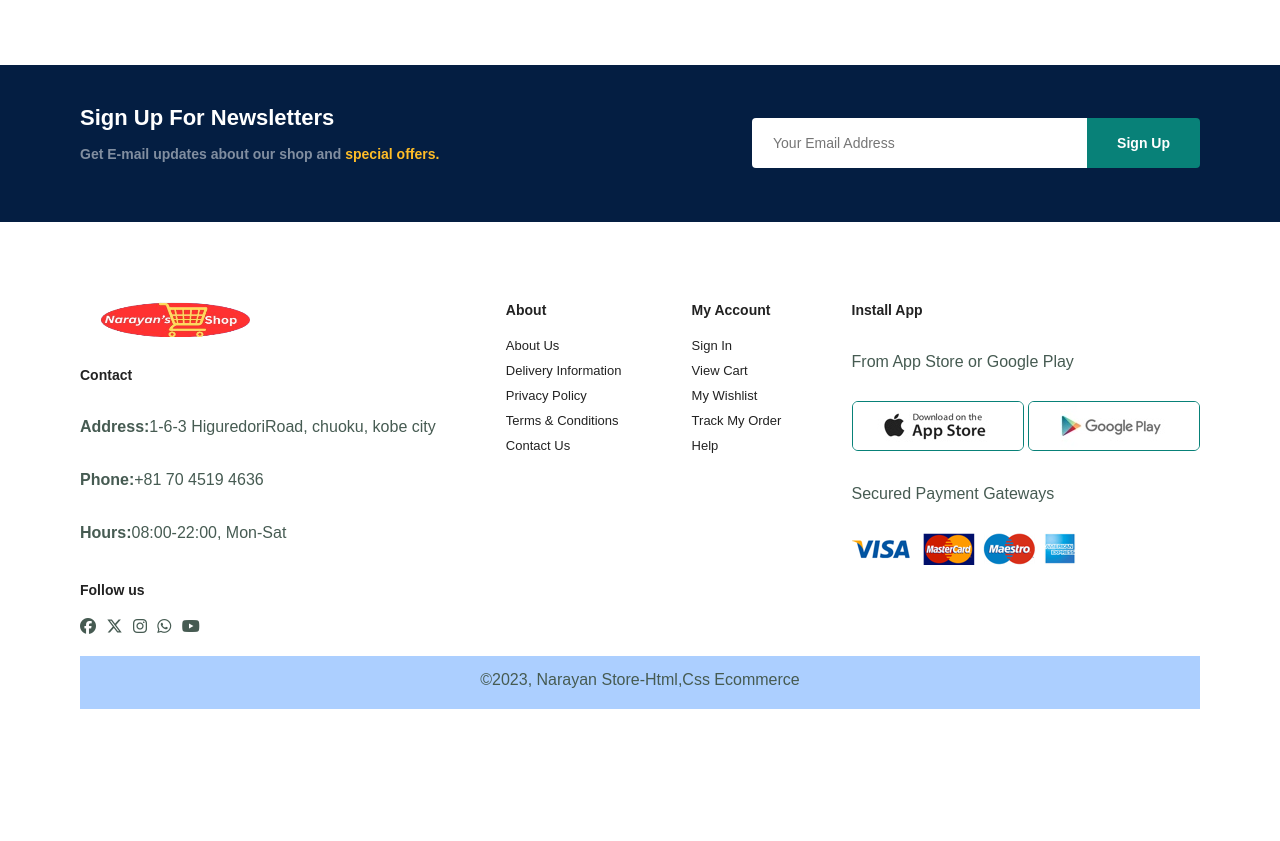
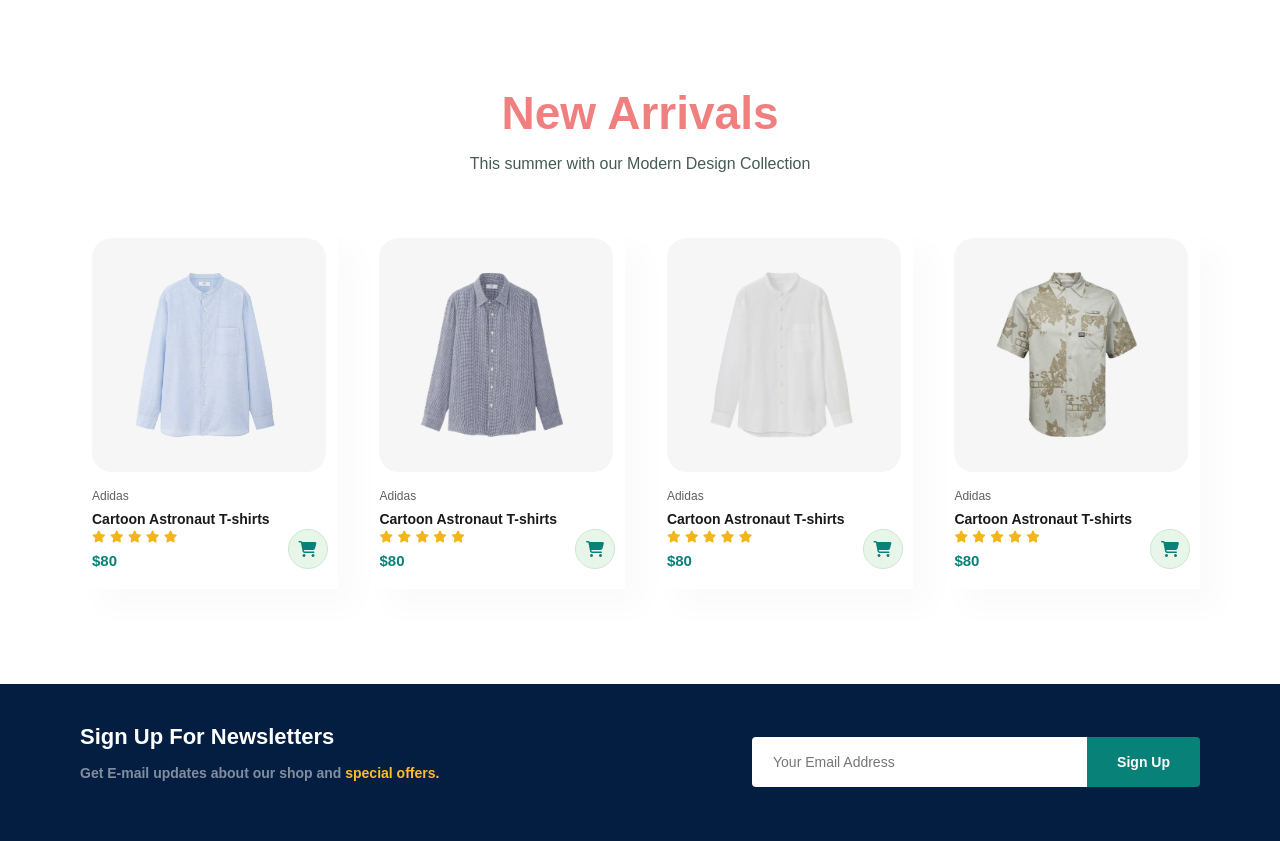
Before and after one commit to BhattaraiNarayan/Ecommerce_Website, a plain HTML site: page productseach.html in a window 1280 px wide. Shown: the part 739-1580 px from the top of the page. Before the commit the page ends 1488 px from the top, so only its background shows below. Drawn offline with Linux system fonts and the light colour scheme.

Commit message:
simle change

```diff
--- a/productseach.html
+++ b/productseach.html
@@ -64,6 +64,81 @@
                 <span>The wollen t-shirt is very comfortable to wear.Anyone who wish to wear this product can try a sample one.Let's try the t-shirt.if you fill comfort then you can try this one for long time.if you fill comfort then you can try this one for long time.if you fill comfort then you can try this one for long time.if you fill comfort then you can try this one for long time.if you fill comfort then you can try this one for long time.if you fill comfort then you can try this one for long time.</span>
                      </div>
             </section>
+
+             <section id="product1" class="section-p1">
+                <h2>New Arrivals</h2>
+                <p>This summer with our Modern Design Collection</p>
+                <div class="pro-container">
+                    <div class="pro">
+                        <img src="assets/product/n1.jpg" alt="">
+                        <div class="desc">
+                            <span>Adidas</span>
+                            <h5>Cartoon Astronaut T-shirts</h5>
+                            <div class="star">
+                                <i class="fa-solid fa-star"></i>
+                                <i class="fa-solid fa-star"></i>
+                                <i class="fa-solid fa-star"></i>
+                                <i class="fa-solid fa-star"></i>
+                                <i class="fa-solid fa-star"></i>
+                            </div>
+                            <h4>$80</h4>
+                        </div>
+                        <a href=""><i class="fa-solid fa-cart-shopping"></i></a>
+                    </div>
+
+                    <div class="pro">
+                        <img src="assets/product/n2.jpg" alt="">
+                        <div class="desc">
+                            <span>Adidas</span>
+                            <h5>Cartoon Astronaut T-shirts</h5>
+                            <div class="star">
+                                <i class="fa-solid fa-star"></i>
+                                <i class="fa-solid fa-star"></i>
+                                <i class="fa-solid fa-star"></i>
+                                <i class="fa-solid fa-star"></i>
+                                <i class="fa-solid fa-star"></i>
+                            </div>
+                            <h4>$80</h4>
+                        </div>
+                        <a href=""><i class="fa-solid fa-cart-shopping"></i></a>
+                    </div>
+
+                    <div class="pro">
+                        <img src="assets/product/n3.jpg" alt="">
+                        <div class="desc">
+                            <span>Adidas</span>
+                            <h5>Cartoon Astronaut T-shirts</h5>
+                            <div class="star">
+                                <i class="fa-solid fa-star"></i>
+                                <i class="fa-solid fa-star"></i>
+                                <i class="fa-solid fa-star"></i>
+                                <i class="fa-solid fa-star"></i>
+                                <i class="fa-solid fa-star"></i>
+                            </div>
+                            <h4>$80</h4>
+                        </div>
+                        <a href=""><i class="fa-solid fa-cart-shopping"></i></a>
+                    </div>
+
+                    <div class="pro">
+                        <img src="assets/product/n4.jpg" alt="">
+                        <div class="desc">
+                            <span>Adidas</span>
+                            <h5>Cartoon Astronaut T-shirts</h5>
+                            <div class="star">
+                                <i class="fa-solid fa-star"></i>
+                                <i class="fa-solid fa-star"></i>
+                                <i class="fa-solid fa-star"></i>
+                                <i class="fa-solid fa-star"></i>
+                                <i class="fa-solid fa-star"></i>
+                            </div>
+                            <h4>$80</h4>
+                        </div>
+                        <a href=""><i class="fa-solid fa-cart-shopping"></i></a>
+                    </div>
+                </div>
+            </section>
+
 
             <section id="newsletter" class="section-p1 section-m1">
                 <div class="newstext">
--- a/style.css
+++ b/style.css
@@ -561,7 +561,7 @@ footer .copyright{
 #product-details .single-pro-details select{
     display: block;
     padding: 5px 10px;
-    margin-left: 10px;
+    margin-bottom: 10px;
 }
 
 #product-details .single-pro-details input{
@@ -571,6 +571,16 @@ footer .copyright{
     font-size: 16px;
     margin-right: 10px;
 }
+
+#product-details .single-pro-details button{
+    background: #088178;
+    color: #fff;
+}
+
+#product-details .single-pro-details span{
+    line-height: 35px;
+}
+
 
 
 @media (max-width:799px){
```
